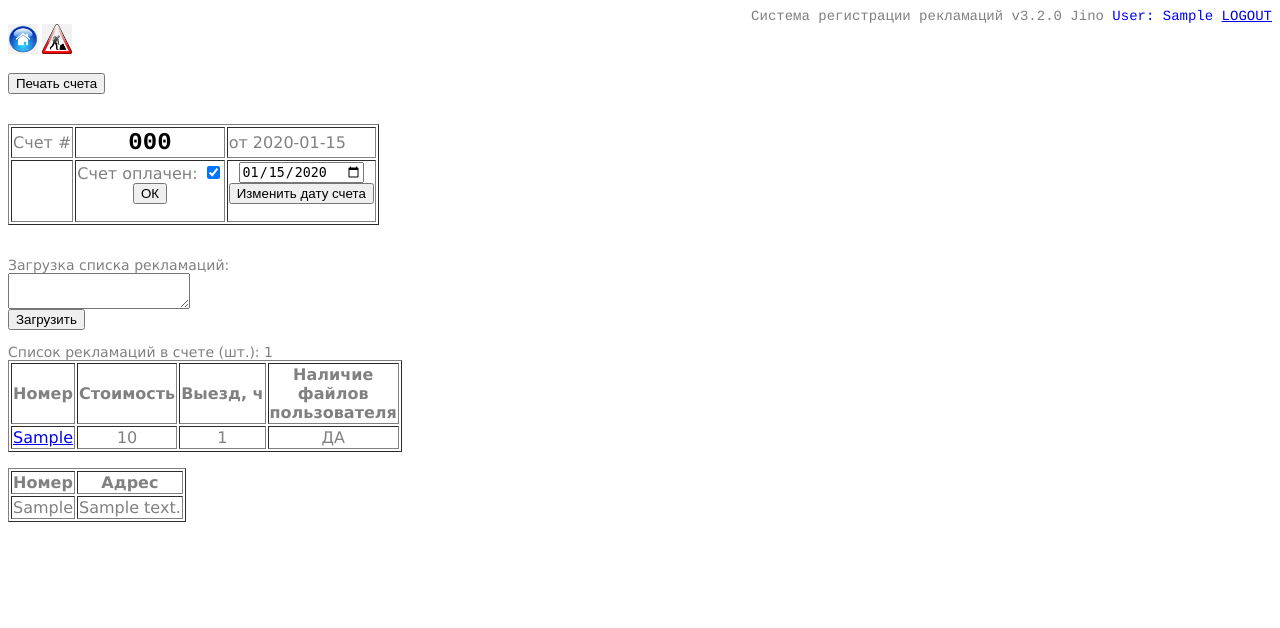
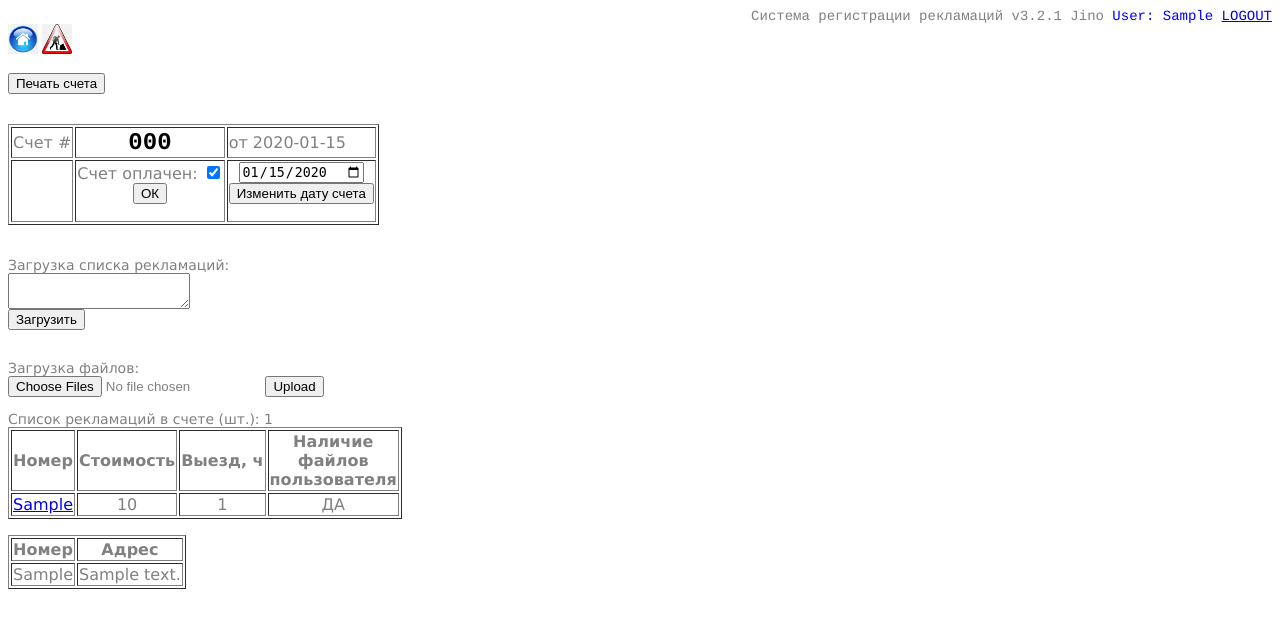
Before and after one commit to iigor93/service_studio_new, a Flask app: template application/views/templates/account/detail.html in a window 1280 px wide. Shown: the top 628 px of the page. Run offline with Flask 2, Linux system fonts and the light colour scheme; tables that the repository leaves empty hold one stand-in row (values such as "Sample post"); the template is opened without the code that fills it: values that come from a table or form of the project are taken from there, most other values are stand-ins (such as "Sample title", 1, 10 or a date in 2020).

Commit message:
add files to account

```diff
--- a/application/views/templates/account/detail.html
+++ b/application/views/templates/account/detail.html
@@ -44,6 +44,13 @@
 	<input type="hidden" name="id" value="{{account.id}}">
 	<input type="submit" value="Загрузить">
 </form></div>
+<br>
+<div>Загрузка файлов:</div>
+<form action="{{ url_for( 'uploads.upload_img' ) }}" method=post enctype=multipart/form-data>
+      <input type=file name=file multiple>
+	  <input type="hidden" name="id" value="{{account.id}}">
+      <input type=submit value=Upload>
+</form>
 
 <div>
 	{% with messages = get_flashed_messages() %}
--- a/application/views/templates/base.html
+++ b/application/views/templates/base.html
@@ -3,7 +3,7 @@
   <meta http-equiv="Content-Type" content="text/html; charset=utf-8">
 	<title>{{descr}}</title>
 <link rel="stylesheet" type="text/css" href="{{ url_for('complaint.static', filename='complaint/file.css/') }}">
-<div align="right" style="font-family:courier;">Система регистрации рекламаций v3.2.0 Jino
+<div align="right" style="font-family:courier;">Система регистрации рекламаций v3.2.1 Jino
 <font color="blue">User: {{user_name | capitalize}} <a href="{{url_for('login_logout.logout')}}">LOGOUT</a></font>
 </div>
  </head>
```
Also changed, not shown: application/services/add_comp_to_account.py (+6 -2 lines), application/views/uploads.py (+14 -2 lines), README.md.
